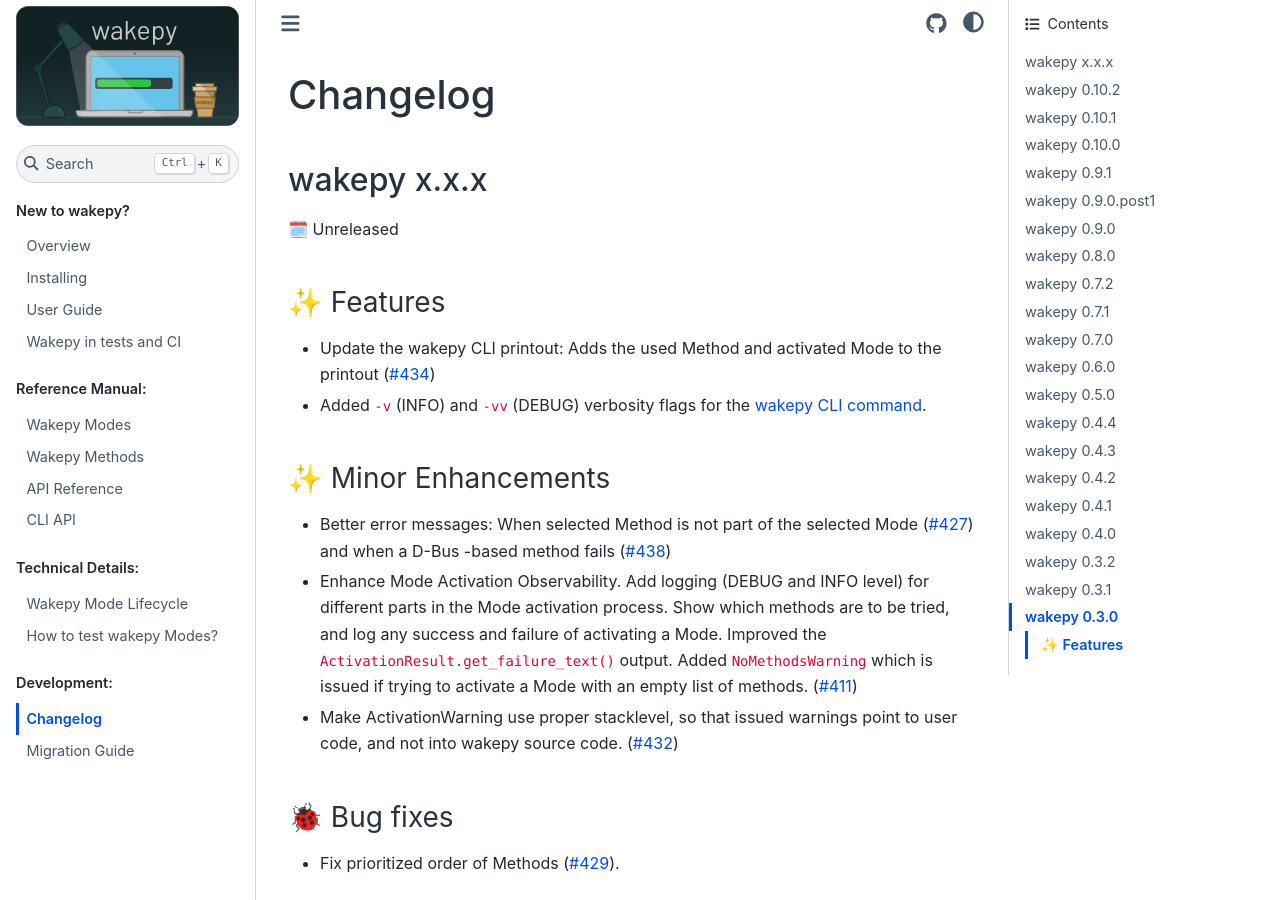
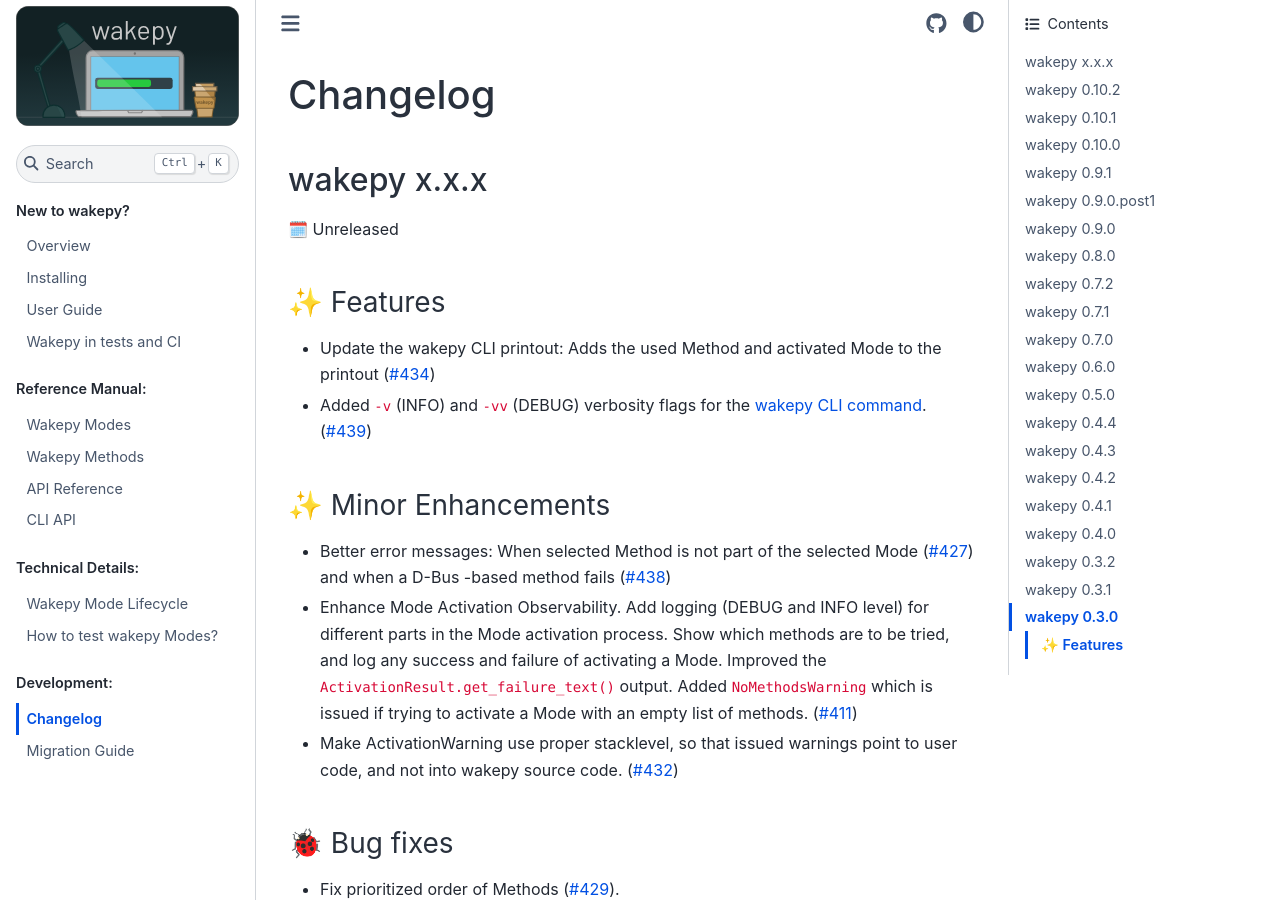
Before and after one commit to fohrloop/wakepy, a Sphinx documentation site: the page built from docs/source/changelog.md, in a window 1280 px wide and 900 px high. Built offline with Sphinx 7.4.7 and the Sphinx Book theme 1.1.4, drawn with Linux system fonts in a browser that asks for light colours; the version number could not be read and is left out.

Commit message:
add PR number to changelog

```diff
--- a/docs/source/changelog.md
+++ b/docs/source/changelog.md
@@ -5,7 +5,7 @@
 
 ### ✨ Features
 - Update the wakepy CLI printout: Adds the used Method and activated Mode to the printout ([#434](https://github.com/fohrloop/wakepy/pull/434))
-- Added `-v` (INFO) and `-vv` (DEBUG) verbosity flags for the [wakepy CLI command](https://wakepy.readthedocs.io/stable/cli-api.html).
+- Added `-v` (INFO) and `-vv` (DEBUG) verbosity flags for the [wakepy CLI command](https://wakepy.readthedocs.io/stable/cli-api.html). ([#439](https://github.com/fohrloop/wakepy/pull/439))
 
 ### ✨ Minor Enhancements
 - Better error messages: When selected Method is not part of the selected Mode ([#427](https://github.com/fohrloop/wakepy/pull/427)) and when a D-Bus -based method fails ([#438](https://github.com/fohrloop/wakepy/pull/438))
```
